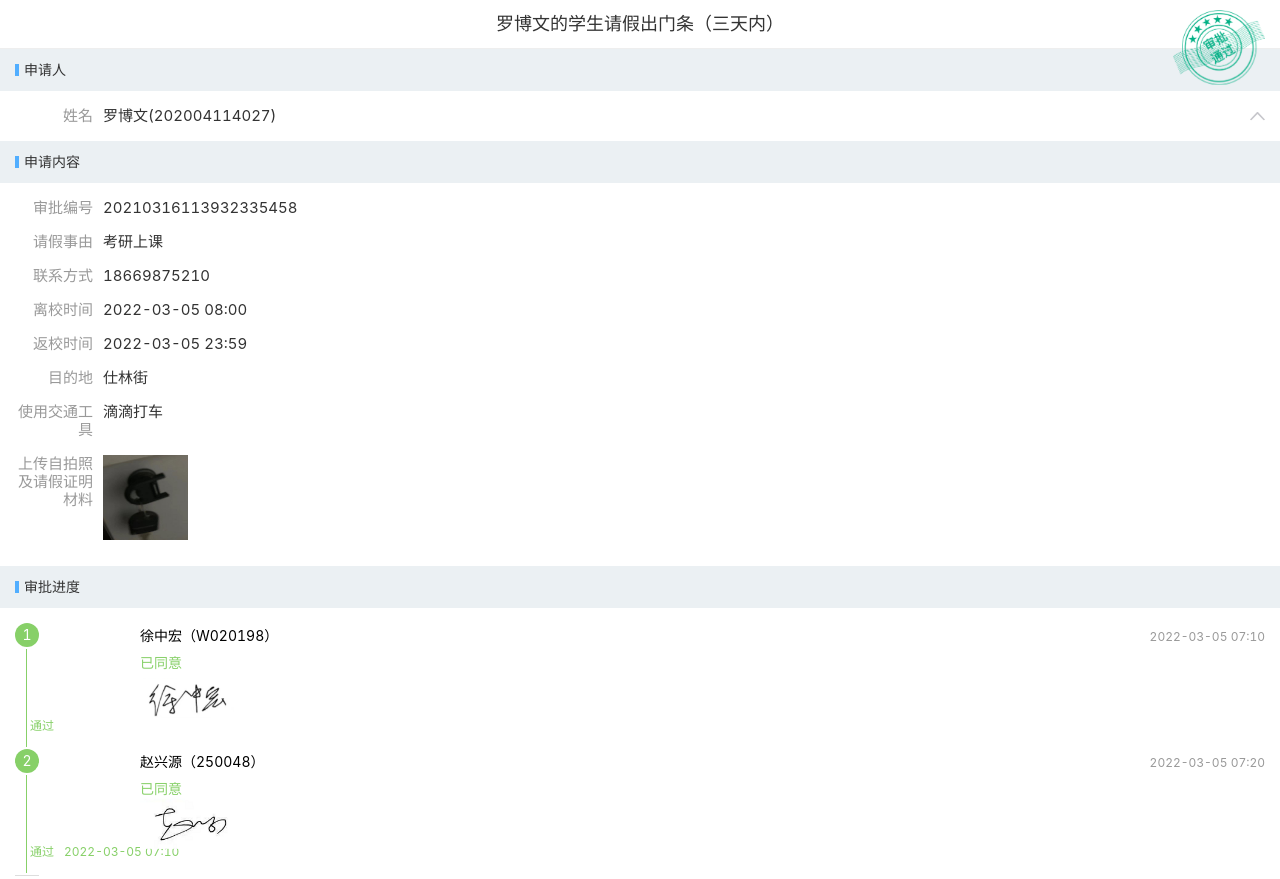
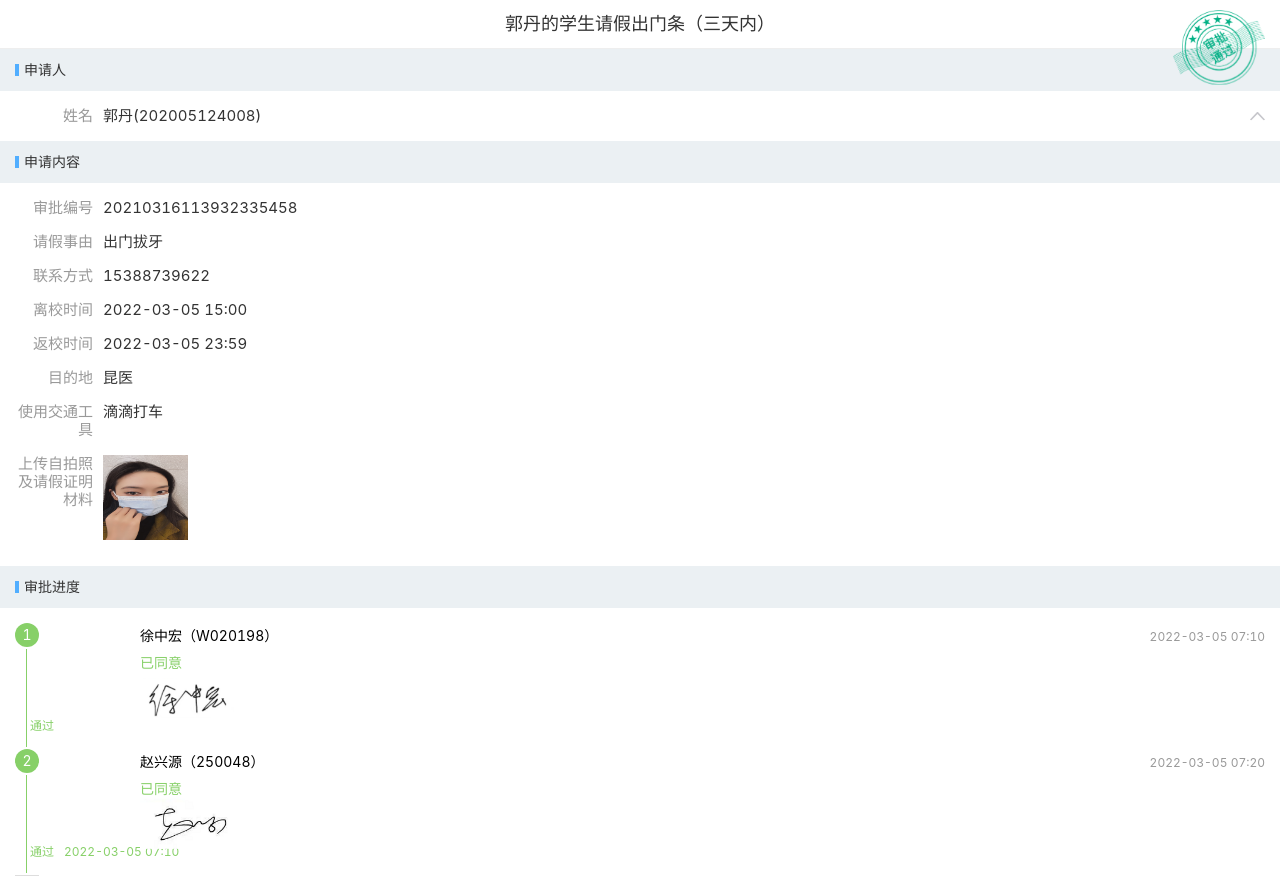
Before and after one commit to yibanjiatiao1/gd05, a plain HTML site: page index.html in a window 1280 px wide. Shown: the top 879 px of the page. Drawn offline with Linux system fonts and the light colour scheme; a script that the page names is missing.

Commit message:
Update index.html

```diff
--- a/index.html
+++ b/index.html
@@ -30,7 +30,7 @@
     <div class="hx-layout">
      <main class="hx-content">
       <div class="wfTitle___Y-ebx">
-       罗博文的学生请假出门条（三天内）
+       郭丹的学生请假出门条（三天内）
       </div>
       <div class="hx-detail">
        <div class="hx-detail-group">
@@ -46,7 +46,7 @@
        <span class="hx-detail-item-label">姓名</span>
        <div class="hx-detail-item-field">
         <div class="am-flexbox am-flexbox-justify-start am-flexbox-align-center">
-         罗博文(202004114027)
+         郭丹(202005124008)
         </div>
        </div>
       </div>
@@ -56,7 +56,7 @@
        <div class="hx-detail-item">
         <span class="hx-detail-item-label">学号</span>
         <div class="hx-detail-item-field">
-         202004114027        </div>
+         202005124008        </div>
        </div>
        <div class="hx-detail-item">
         <span class="hx-detail-item-label">性别</span>
@@ -119,17 +119,17 @@
          <div class="hx-detail-item">
           <span class="hx-detail-item-label">请假事由</span>
           <div class="hx-detail-item-field">
-           考研上课          </div>
+           出门拔牙          </div>
          </div>
          <div class="hx-detail-item">
           <span class="hx-detail-item-label">联系方式</span>
           <div class="hx-detail-item-field">
-           18669875210          </div>
+           15388739622          </div>
          </div>
          <div class="hx-detail-item">
           <span class="hx-detail-item-label">离校时间</span>
           <div class="hx-detail-item-field">
-           2022-03-05 08:00          </div>
+           2022-03-05 15:00          </div>
          </div>
          <div class="hx-detail-item">
           <span class="hx-detail-item-label">返校时间</span>
@@ -139,7 +139,7 @@
          <div class="hx-detail-item">
           <span class="hx-detail-item-label">目的地</span>
           <div class="hx-detail-item-field">
-           仕林街          </div>
+           昆医          </div>
          </div>
          <div class="hx-detail-item">
           <span class="hx-detail-item-label">使用交通工具</span>
@@ -150,7 +150,7 @@
           <span class="hx-detail-item-label">上传自拍照及请假证明材料</span>
           <div class="hx-detail-item-field">
            <div class="hx-detail-image">
-            <img src="./工作流_files/111.jpg" alt="" style="margin-right: 10px; width: 84.6667px;
+            <img src="./工作流_files/gd.jpg" alt="" style="margin-right: 10px; width: 84.6667px;
     height: 84.6667px; margin-bottom: 10px;">
            </div>
           </div>
```
